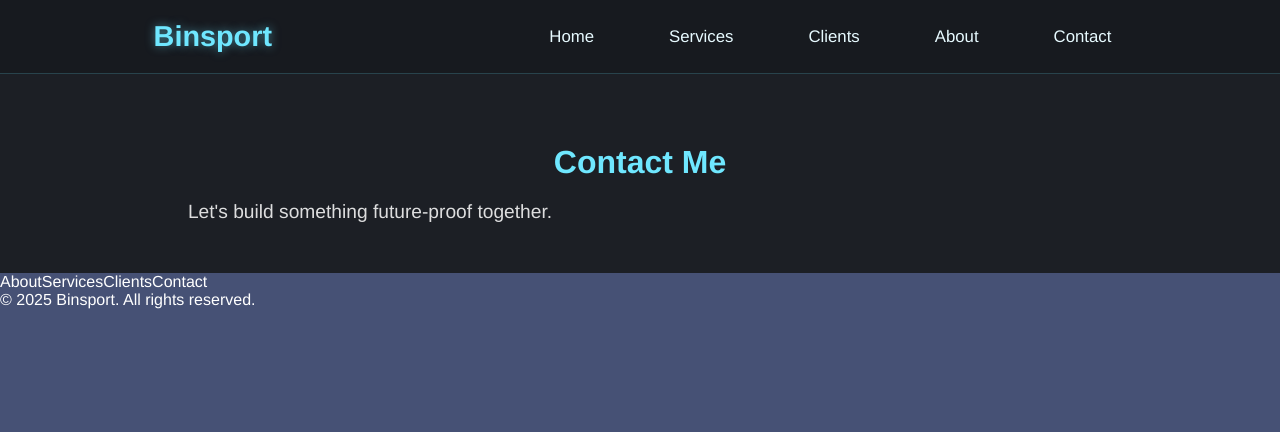
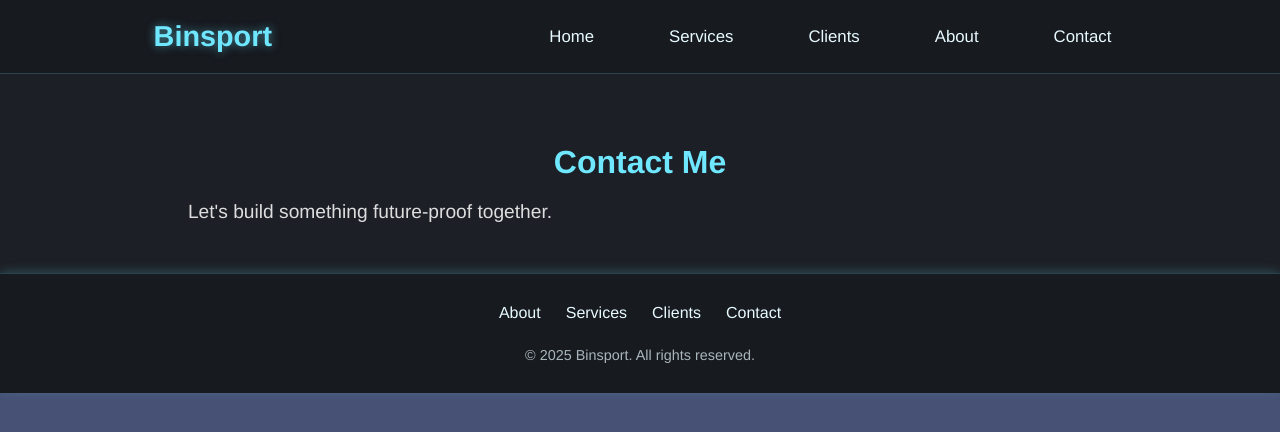
Before and after one commit to xeno06/xenoport, a React (Create React App) app in the folder binsport/: page /contact in a window 1280 px wide. Shown: the top 432 px of the page. Built offline with nearby package versions, Linux system fonts and the light colour scheme.

Commit message:
Uploaded

```diff
--- a/binsport/src/Components/footer.css
+++ b/binsport/src/Components/footer.css
@@ -0,0 +1,41 @@
+/* src/Components/Footer.css */
+
+.footer {
+  background-color: #171a1f;
+  padding: 30px 12%;
+  color: #e7faff;
+  border-top: 1px solid rgba(111, 231, 255, 0.2);
+  box-shadow: 0 -2px 10px rgba(111, 231, 255, 0.2);
+  text-align: center;
+}
+
+.footer-content {
+  display: flex;
+  flex-direction: column;
+  gap: 15px;
+}
+
+.footer-links {
+  display: flex;
+  justify-content: center;
+  gap: 25px;
+  flex-wrap: wrap;
+}
+
+.footer-links a {
+  color: #e7faff;
+  text-decoration: none;
+  font-weight: 500;
+  transition: 0.25s ease;
+}
+
+.footer-links a:hover {
+  color: #6fe7ff;
+  text-shadow: 0 0 8px rgba(111, 231, 255, 0.7);
+}
+
+.footer-bottom {
+  font-size: 0.9rem;
+  color: rgba(231, 250, 255, 0.7);
+  margin-top: 10px;
+}
```
